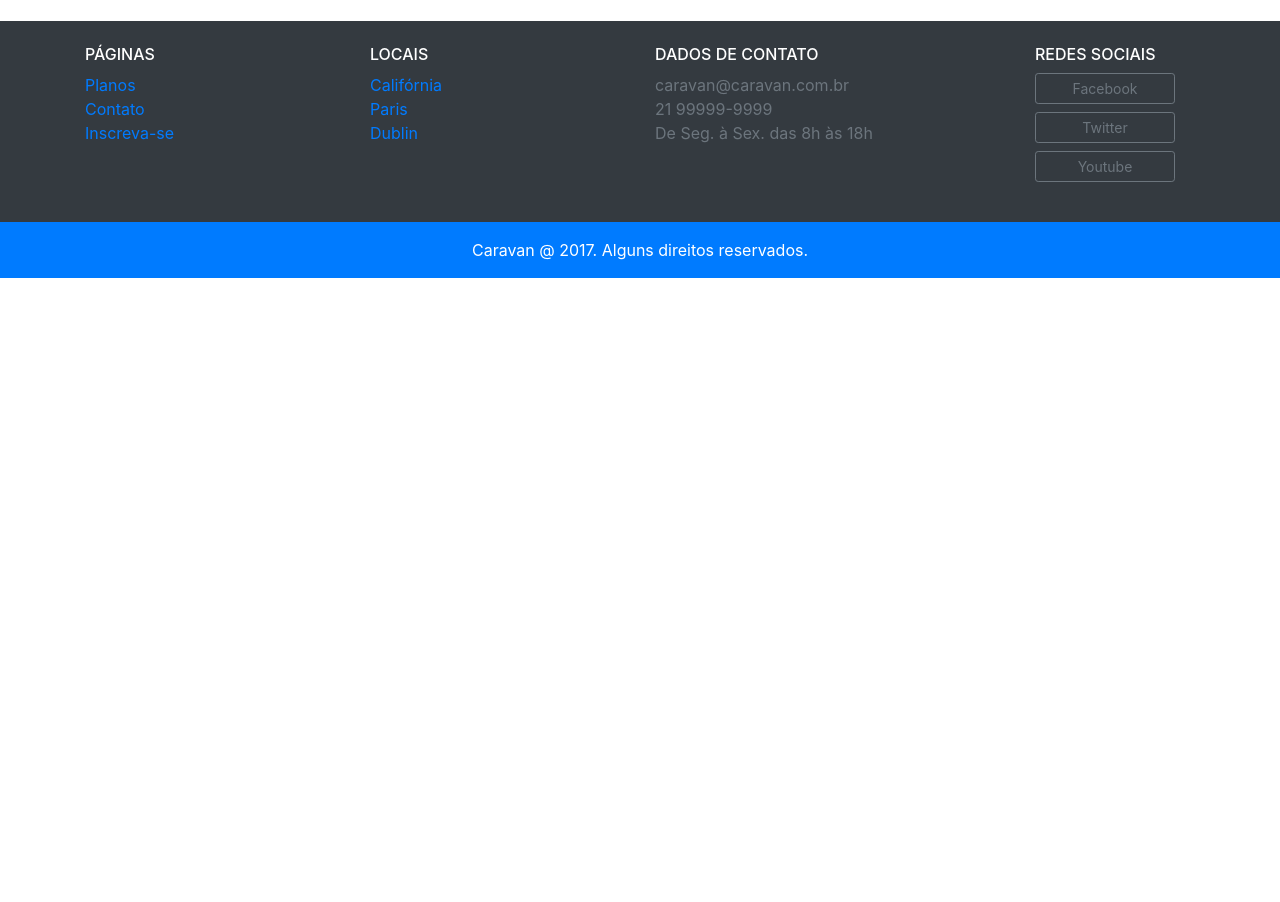
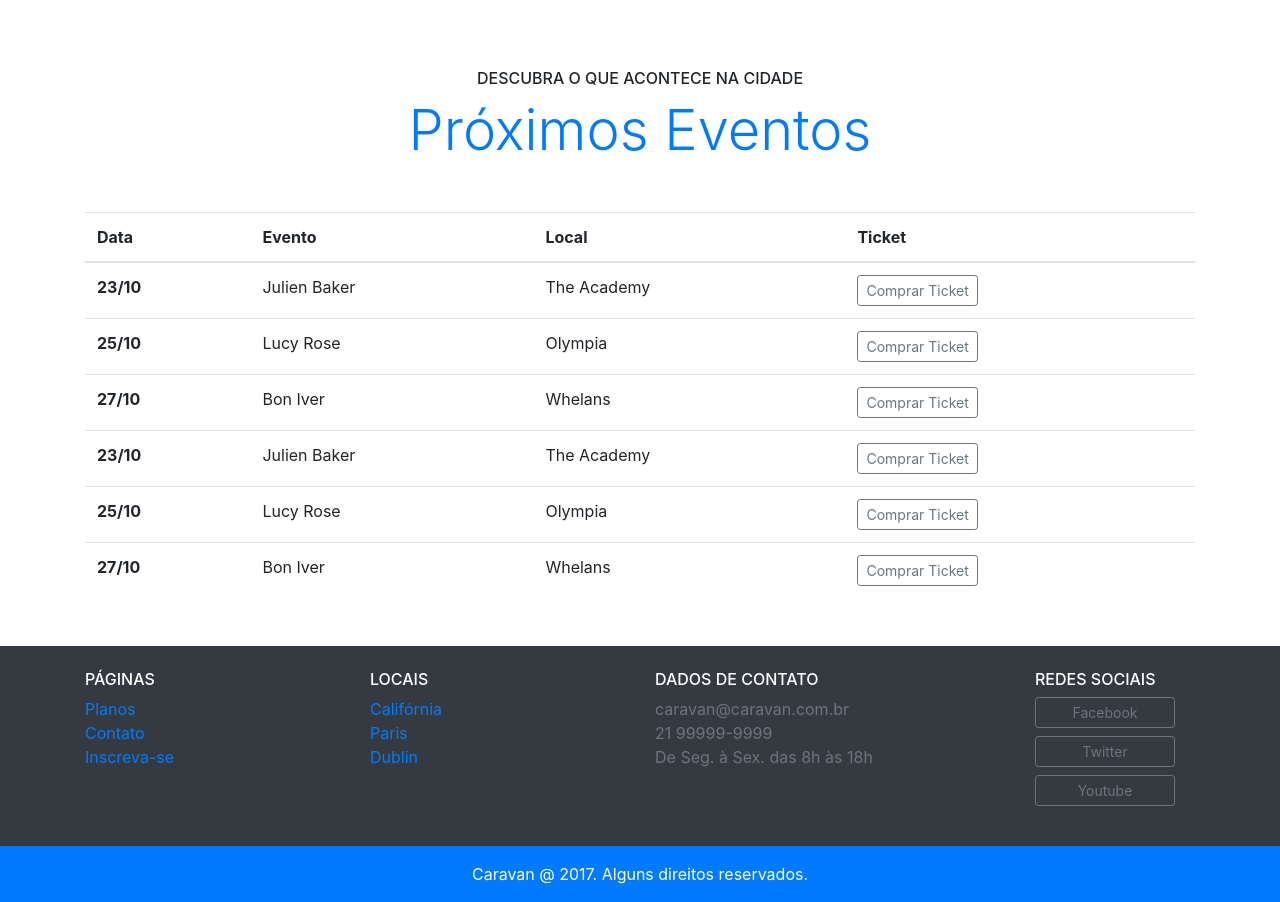
Before and after one commit to anacarolsalles/caravan-bootstrap, a plain HTML site: page local.html in a window 1280 px wide. Shown: the part 946-1848 px from the top of the page. Before the commit the page ends 1224 px from the top, so only its background shows below. Drawn offline with nearby package versions, Linux system fonts and the light colour scheme.

Commit message:
created table of events and page finished

```diff
--- a/local.html
+++ b/local.html
@@ -133,7 +133,86 @@
       </div>
     </section>
 
-    <footer class="bg-dark text-white">
+    <section class="container">
+      <div class="text-center my-5">
+        <span class="h6 d-block">DESCUBRA O QUE ACONTECE NA CIDADE</span>
+        <h1 class="display-4 text-primary">Próximos Eventos</h1>
+      </div>
+      <table class="table table-hover table-responsive-md">
+        <thead>
+          <tr>
+            <th scope="col">Data</th>
+            <th scope="col">Evento</th>
+            <th scope="col">Local</th>
+            <th scope="col">Ticket</th>
+          </tr>
+        </thead>
+        <tbody>
+          <tr>
+            <th scope="row">23/10</th>
+            <td>Julien Baker</td>
+            <td>The Academy</td>
+            <td>
+              <a href="#" class="btn btn-outline-secondary btn-sm"
+                >Comprar Ticket</a
+              >
+            </td>
+          </tr>
+          <tr>
+            <th scope="row">25/10</th>
+            <td>Lucy Rose</td>
+            <td>Olympia</td>
+            <td>
+              <a href="#" class="btn btn-outline-secondary btn-sm"
+                >Comprar Ticket</a
+              >
+            </td>
+          </tr>
+          <tr>
+            <th scope="row">27/10</th>
+            <td>Bon Iver</td>
+            <td>Whelans</td>
+            <td>
+              <a href="#" class="btn btn-outline-secondary btn-sm"
+                >Comprar Ticket</a
+              >
+            </td>
+          </tr>
+          <tr>
+            <th scope="row">23/10</th>
+            <td>Julien Baker</td>
+            <td>The Academy</td>
+            <td>
+              <a href="#" class="btn btn-outline-secondary btn-sm"
+                >Comprar Ticket</a
+              >
+            </td>
+          </tr>
+          <tr>
+            <th scope="row">25/10</th>
+            <td>Lucy Rose</td>
+            <td>Olympia</td>
+            <td>
+              <a href="#" class="btn btn-outline-secondary btn-sm"
+                >Comprar Ticket</a
+              >
+            </td>
+          </tr>
+          <tr>
+            <th scope="row">27/10</th>
+            <td>Bon Iver</td>
+            <td>Whelans</td>
+            <td>
+              <a href="#" class="btn btn-outline-secondary btn-sm"
+                >Comprar Ticket</a
+              >
+            </td>
+          </tr>
+        </tbody>
+      </table>
+    </section>
+
+    <footer class="bg-dark text-white mt-5">
       <div class="container py-4">
         <div class="row">
           <div class="col-md-3 col-6">
```
